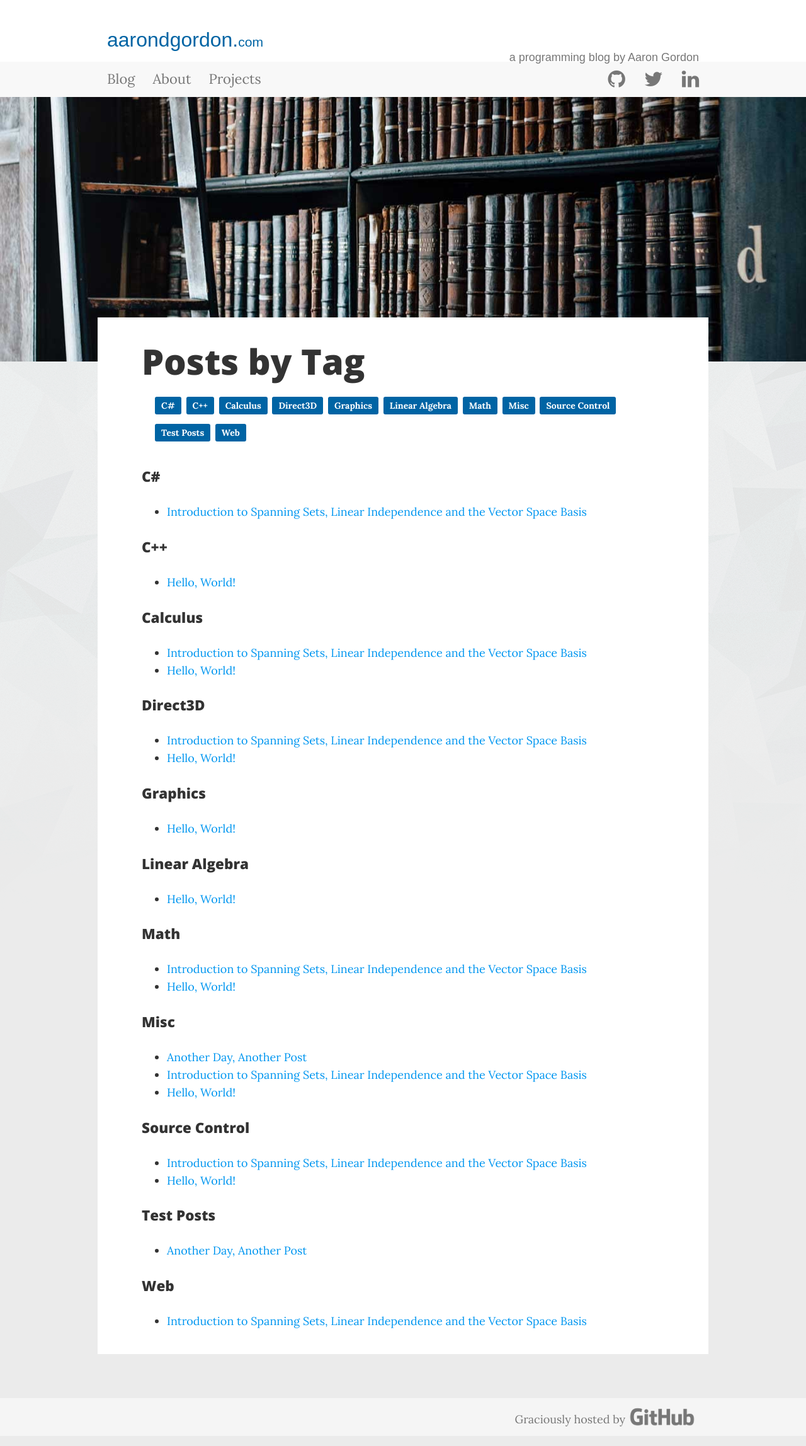
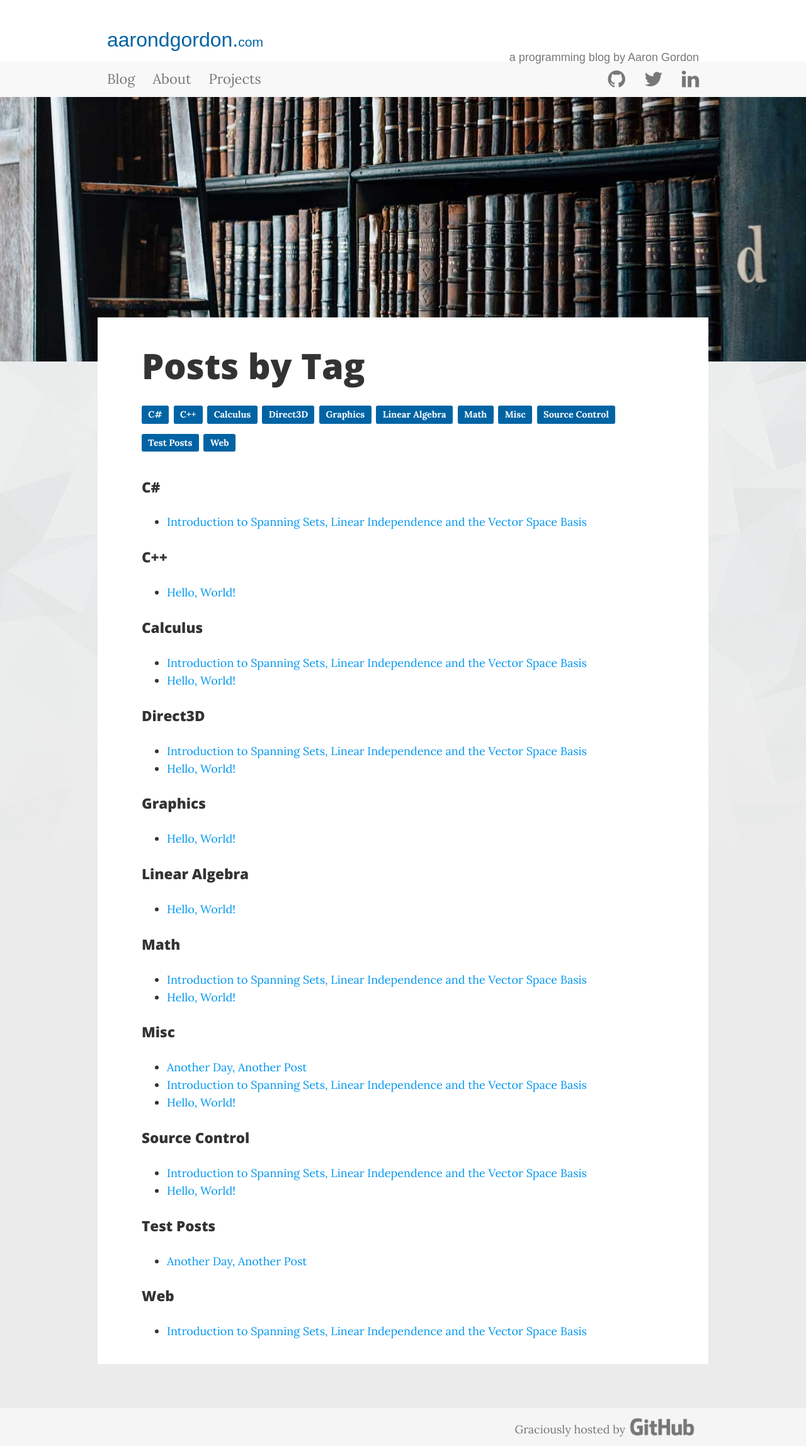
Before and after one commit to aarondgordon/aarondgordon.github.io, a Jekyll site: the page built from tags.html, in a window 1280 px wide. Shown: the whole page at 63% size. Built offline with Jekyll 4.4.1, drawn with Linux system fonts in a browser that asks for light colours; nearby versions of some CDN libraries; comment, search, counter and statistics services are not loaded.

Commit message:
Incrased h1 line height

```diff
--- a/assets/css/layout.css
+++ b/assets/css/layout.css
@@ -310,12 +310,11 @@ a.btn-cover:hover, a.btn-cover:active {
 
 .tag-cloud {
     margin-bottom: 1.556em; /* 2 x baseline | 28px/18px */
-    padding-left: 1.167em; /* 21px/18px */
 }
 
 .tag-cloud-tag {
   display: inline-block;
-  font-size: 0.778em; /* 14px/18px */
+  font-size: 0.8em; /* 14px/18px */
   line-height: 2; /* 2 x baseline | 28px/14px */
   height: 2em; /* 2 x baseline | 28px/14px */
   margin-right: 0.214em; /* 3px/14px */
@@ -342,7 +341,7 @@ a.btn-cover:hover, a.btn-cover:active {
 
 .h1, h1 {
   font-size: 3.10em; /* 55.8px/18px */
-  line-height: 1; /* 4 x baseline | 56px/55.8px */
+  line-height: 1.25em; /* 5 x baseline | 70px/55.8px */
 }
 
 .h2, h2 {
```
